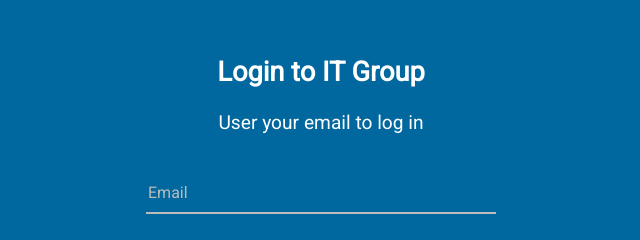
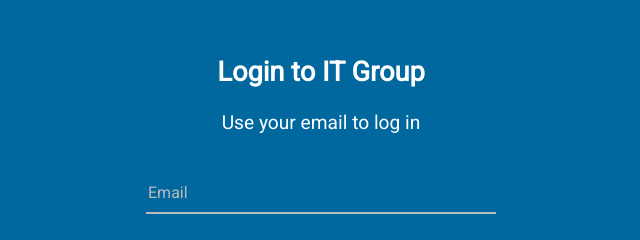
Before and after one commit to raulGX/concepts, a website: page app/index.html in a window 1280 px wide. Shown: the part 104-344 px from the top of the page, 319-959 px from the left. Drawn offline with Linux system fonts and the light colour scheme.

Commit message:
typo fixed

```diff
--- a/app/css/styles.css
+++ b/app/css/styles.css
@@ -74,7 +74,7 @@ input:focus:-ms-input-placeholder {
 }
 .login-input input:focus {
 	outline: none;
-	/*border-bottom: 2px solid;*/
+	border-bottom: 3px solid;
 	border-color: white;
 }
 .login-input{
--- a/app/index.html
+++ b/app/index.html
@@ -15,7 +15,7 @@
 				<div class="login-box--credentials">
 					<form class="login-from" action="index.html" method="post">
 						<h2>Login to IT Group</h2>
-						<p>User your email to log in</p>
+						<p>Use your email to log in</p>
 						<div class="login-input">
 							<input type="text" name="" placeholder="Email">
 						</div>
```
